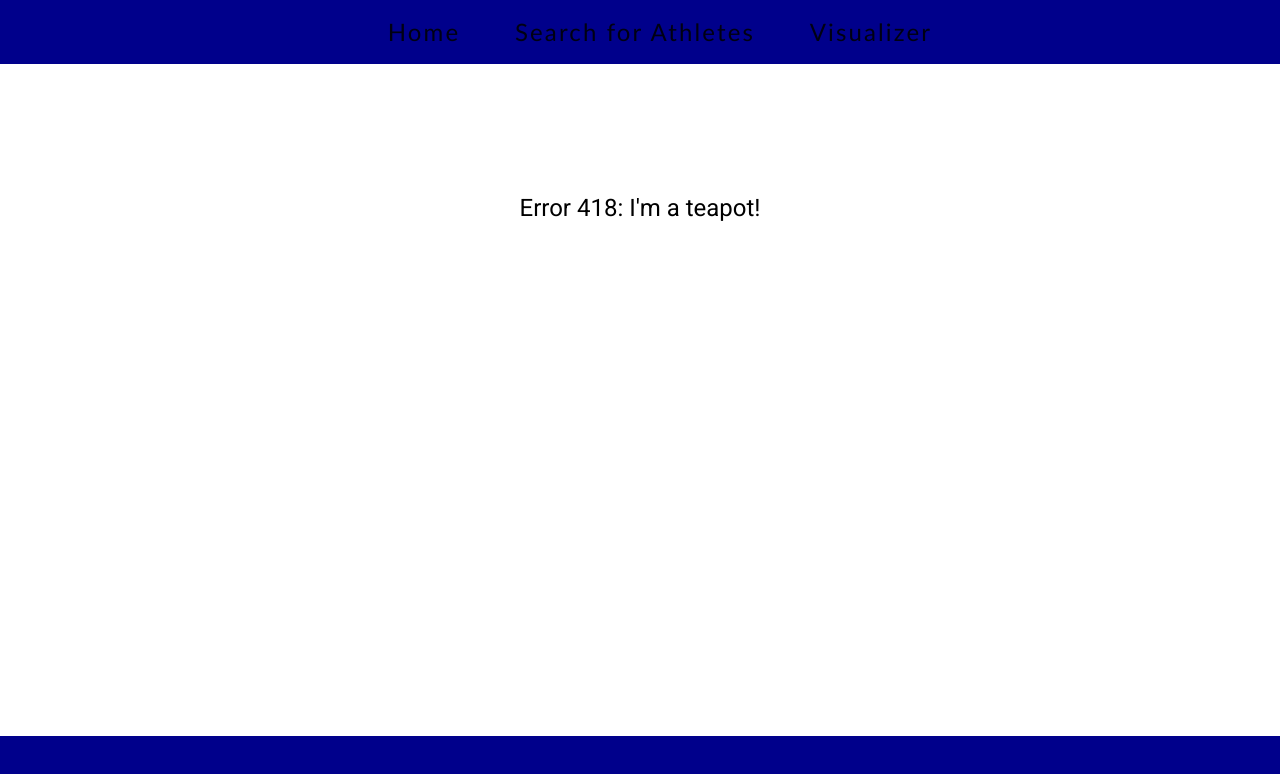
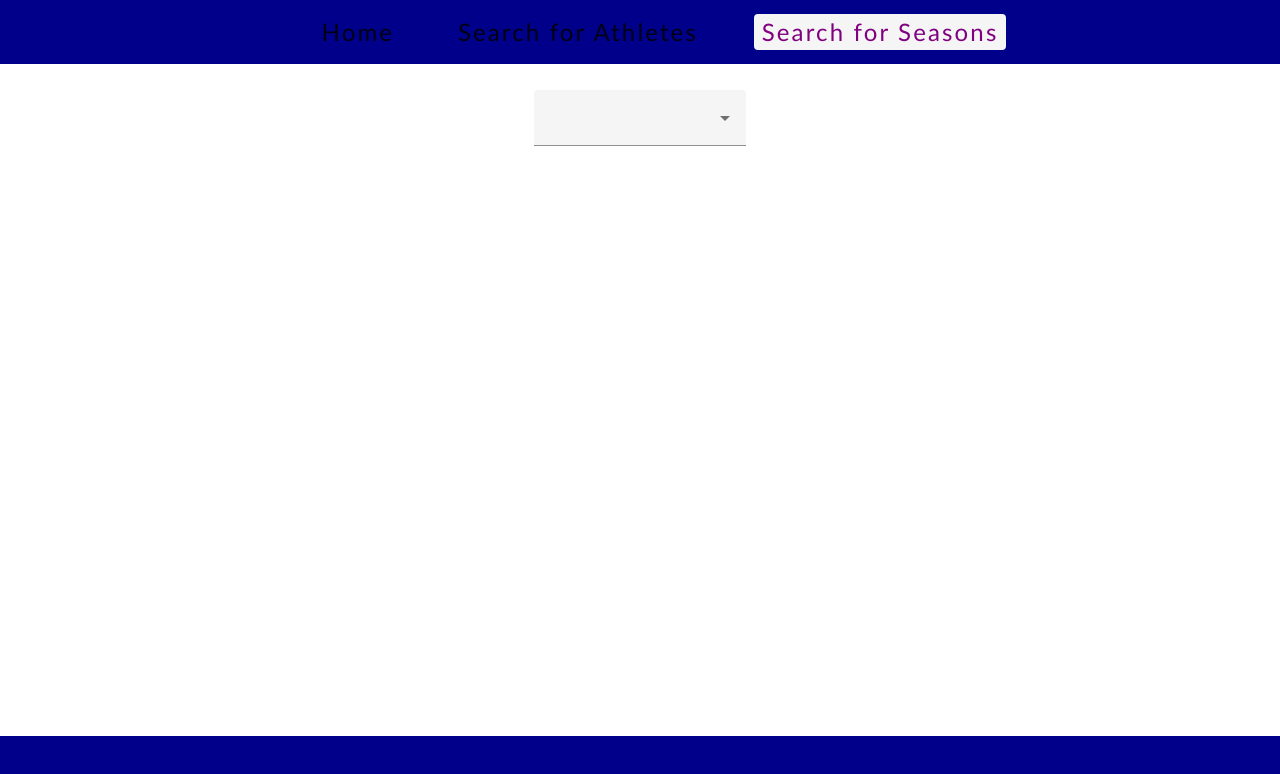
Before and after one commit to krehnbrinkcm/TFRRS-Data-Visualization, an Angular app in the folder VisData/: page /seasons in a window 1280 px wide. Shown: the top 774 px of the page. Built offline with nearby package versions, Linux system fonts and the light colour scheme.

Commit message:
Materials work

```diff
--- a/VisData/src/app/app-routing.module.ts
+++ b/VisData/src/app/app-routing.module.ts
@@ -3,11 +3,11 @@ import { RouterModule, Routes } from '@angular/router';
 import { ErrorComponent } from './error/error.component';
 import { HomeComponent } from './home/home.component';
 import { AthleteComponent } from './athlete/athlete.component';
-import { GraphComponent } from './graph/graph.component';
+import { SeasonsComponent } from './seasons/seasons.component';
 
 export const routes: Routes = [{path: '', component: HomeComponent},
 {path: 'athletes', component: AthleteComponent},
-{path: 'graphs/list', component: GraphComponent},
+{path: 'seasons', component: SeasonsComponent},
 {path: '**', component: ErrorComponent},];
 
 @NgModule({
--- a/VisData/src/app/app.module.ts
+++ b/VisData/src/app/app.module.ts
@@ -9,6 +9,8 @@ import { HomeComponent } from './home/home.component';
 import { ErrorComponent } from './error/error.component';
 import { AppMaterialModule } from './app-material.module';
 import { FormsModule } from '@angular/forms';
+import { SeasonsComponent } from './seasons/seasons.component';
+import { AthleteComponent } from './athlete/athlete.component';
 
 @NgModule({
   declarations: [
@@ -17,6 +19,8 @@ import { FormsModule } from '@angular/forms';
     FooterComponent,
     HomeComponent,
     ErrorComponent,
+    SeasonsComponent,
+    AthleteComponent,
   ],
   imports: [
     BrowserModule,
--- a/VisData/src/app/graph/graph.component.html
+++ /dev/null
@@ -1 +0,0 @@
-<p>graph works!</p>
--- a/VisData/src/app/header/header.component.ts
+++ b/VisData/src/app/header/header.component.ts
@@ -15,6 +15,6 @@ export class HeaderComponent {
   links = [
     {path: '', name: 'Home'},
     {path: 'athletes', name: 'Search for Athletes'},
-    {path: 'graphs/list', name: 'Visualizer'},
+    {path: 'seasons', name: 'Search for Seasons'},
   ]
 }
--- /dev/null
+++ b/VisData/src/app/seasons/seasons.component.css
@@ -0,0 +1,8 @@
+.seasList {
+    display: flex;
+    flex-direction: column;
+    align-items: center;
+    justify-content: center;
+    padding-top: 2%;
+    font-size: large;
+}
--- /dev/null
+++ b/VisData/src/app/seasons/seasons.component.html
@@ -0,0 +1,11 @@
+<div class="seasList">
+    <mat-form-field appearance="fill">
+        <mat-select>
+            <ul class="listSeason">
+                <li *ngFor="let season of seasons" class="seasons">
+                    <mat-option value="season.season">{{season.season}}</mat-option>
+                </li>
+            </ul>
+        </mat-select>
+    </mat-form-field>
+</div>
--- /dev/null
+++ b/VisData/src/app/seasons/seasons.component.ts
@@ -0,0 +1,22 @@
+import { Component } from '@angular/core';
+
+@Component({
+  selector: 'app-seasons',
+  templateUrl: './seasons.component.html',
+  styleUrl: './seasons.component.css'
+})
+
+export class SeasonsComponent {
+  seasons = [
+  {season: "2023 Outdoor", id: 0},
+  {season: "2023 Indoor", id: 1},
+  {season: "2022 Outdoor", id: 2},
+  {season: "2022 Indoor", id: 3},
+  {season: "2021 Outdoor", id: 4},
+  {season: "2021 Indoor", id: 5},
+  {season: "2020 Outdoor", id: 6},
+  {season: "2020 Indoor", id: 7},
+  {season: "2019 Outdoor", id: 8},
+  {season: "2019 Indoor", id: 9}
+]
+}
```
Also changed, not shown: VisData/src/app/app-material.module.ts (+111 -11 lines), VisData/src/app/graph/graph.component.ts (deleted, +0 -10 lines), VisData/src/app/graph/graph.component.css (deleted), 1 other file (tests, documents, lock files or other folders).
